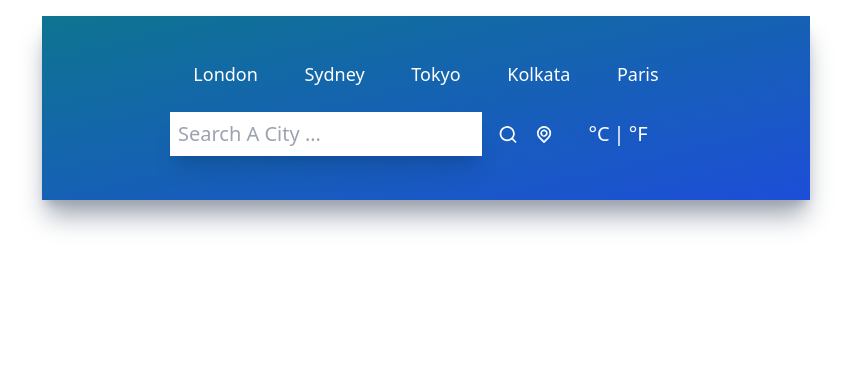
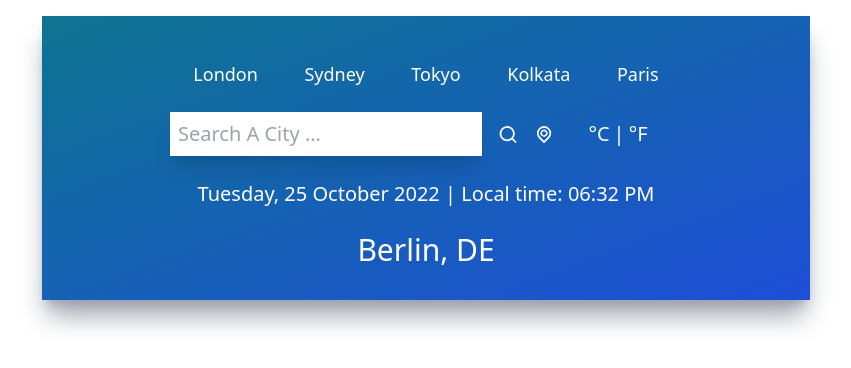
Before and after one commit to mrinnnmoy/live-sky, a React (Create React App) app: page / in a window 1280 px wide. Shown: the top 368 px of the page, without its empty margins (214-1065 px from the left). Built offline with nearby package versions, Linux system fonts and the light colour scheme.

Commit message:
build TimeandLocation-section

```diff
--- a/src/App.js
+++ b/src/App.js
@@ -1,5 +1,6 @@
 import './App.css';
 import Inputs from './Components/Inputs';
+import TimeAndLocation from './Components/TimeAndLocation';
 import TopButtons from './Components/TopButtons';
 // import UilReact from '@iconscout/react-unicons/icons/uil-react';
 
@@ -8,6 +9,7 @@
     <div className="mx-auto max-w-screen-md mt-4 py-5 px-32 bg-gradient-to-br from-cyan-700 to-blue-700 h-fit shadow-xl shadow-gray-400">
       <TopButtons />
       <Inputs />
+      <TimeAndLocation />
     </div>
   );
 }
--- /dev/null
+++ b/src/Components/TimeAndLocation.jsx
@@ -0,0 +1,21 @@
+import React from 'react';
+
+function TimeAndLocation() {
+  return (
+    <div>
+      <div className="flex items-center justify-center my-6">
+        <p className="text-white text-xl font-extralight">
+            Tuesday, 25 October 2022 | Local time: 06:32 PM
+        </p>
+      </div>
+
+      <div className="flex items-center justify-center my-3">
+        <p className="text-white text-3xl font-medium">
+            Berlin, DE
+        </p>
+      </div>
+    </div>
+  )
+};
+
+export default TimeAndLocation;
```
